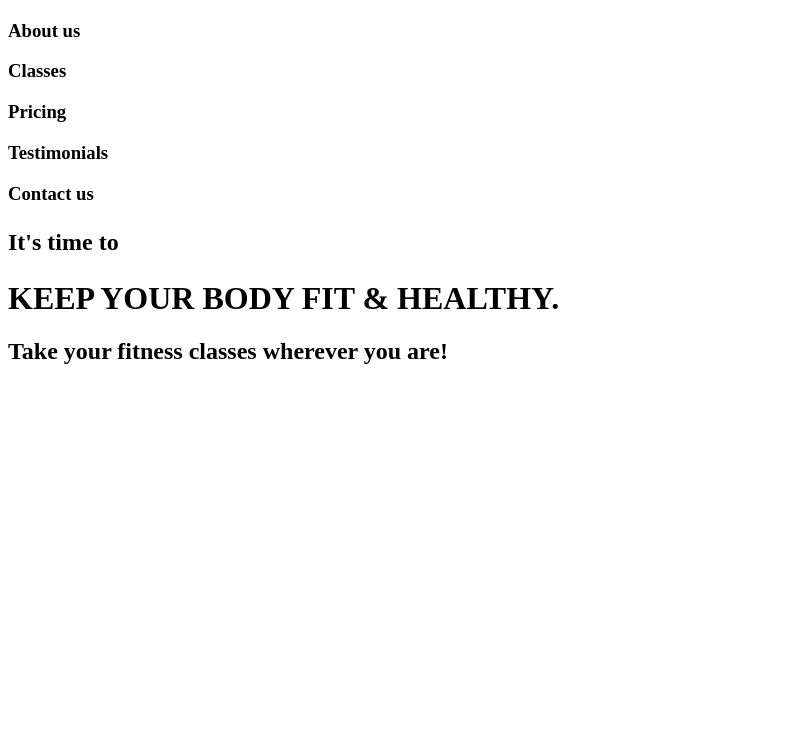
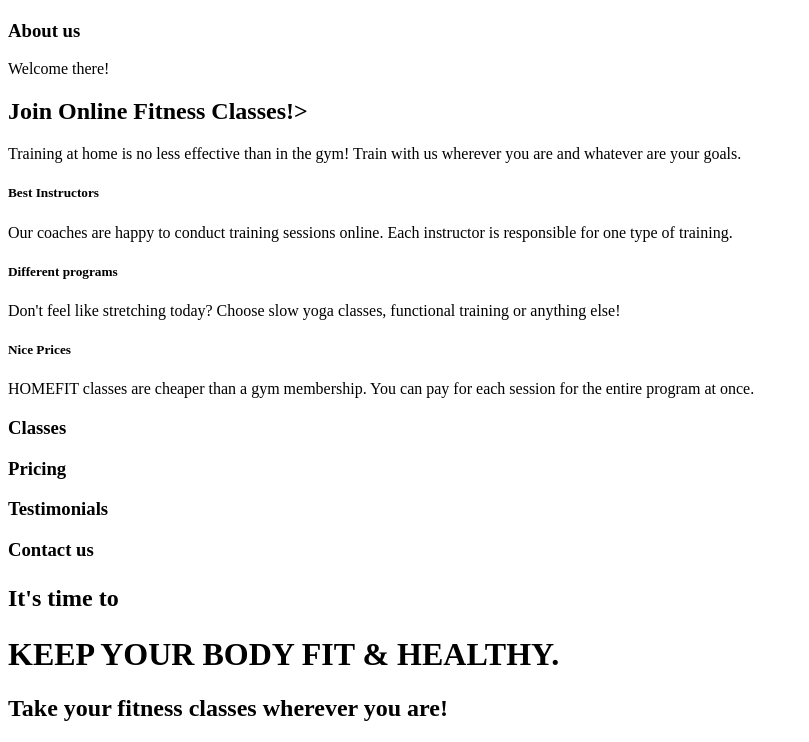
Before and after one commit to Marianchuk/site-hometask, a plain HTML site: page index.html in a window 1280 px wide. Shown: the part 97-839 px from the top of the page, without its empty margins (0-809 px from the left). Before the commit the page ends 800 px from the top, so only its background shows below. Drawn offline with Linux system fonts and the light colour scheme.

Commit message:
html code

```diff
--- a/index.html
+++ b/index.html
@@ -20,7 +20,7 @@
                 <a class="contactus" href="#contactus">Contact us</a>
                 </div>
                 <div class="social-icons">
-                    <img width="50" src="img/facebook-icon.svg"  alt="Facebook">
+                    <img width="50" src="img/facebook-icon.svg" alt="Facebook">
                 </div>
             </nav>
             <div class="banner">
@@ -28,13 +28,20 @@
         </header>
         <main>
             <h3 id="aboutus">About us</h3>
+            <p>Welcome there!</p>
+            <h2>Join Online Fitness Classes!></h2>
+            <p>Training at home is no less effective than in the gym! Train with us wherever you are and whatever are your goals.</p>
+            <h5>Best Instructors</h5>
+            <p>Our coaches are happy to conduct training sessions online. Each instructor is responsible for one type of training.</p>
+            <h5>Different programs</h5>
+            <p>Don't feel like stretching today? Choose slow yoga classes, functional training or anything else!</p>
+            <h5>Nice Prices</h5>
+            <p>HOMEFIT classes are cheaper than a gym membership. You can pay for each session for the entire program at once.</p>
             <h3 id="classes">Classes</h3>
             <h3 id="pricing">Pricing</h3>
             <h3 id="testimonials">Testimonials</h3>
             <h3 id="contactus">Contact us</h3>
-            <h2>
-            <p>It's time to</p>
-            </h2>
+            <h2><p>It's time to</p></h2>
             <h1>KEEP YOUR BODY FIT & HEALTHY.</h1>
             <h2>Take your fitness classes wherever you are!</h2>
         </main>
```
